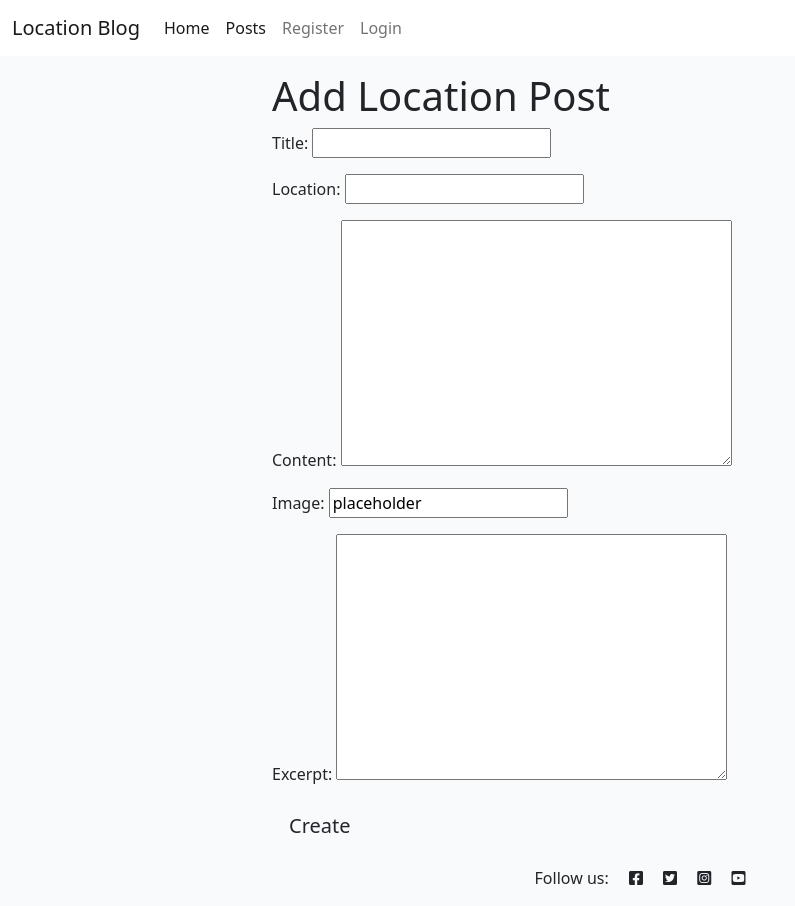
After one commit to Code-Institute-Submissions/DionneMaguire-locationblog_OctResub, a Django app: page /post_create/ in a window 1280 px wide. The commit adds this page. Shown: the whole page, without its empty margins (0-795 px from the left). Run offline with Django 3.2, Linux system fonts and the light colour scheme; some libraries are stand-ins or nearby versions.

Commit message:
user can add a new post

```diff
--- a/blog/forms.py
+++ b/blog/forms.py
@@ -1,4 +1,4 @@
-from .models import Comment
+from .models import Comment, Post
 from django import forms
 
 
--- a/blog/models.py
+++ b/blog/models.py
@@ -1,5 +1,6 @@
 from django.db import models
 from django.contrib.auth.models import User
+from django.template.defaultfilters import slugify
 from cloudinary.models import CloudinaryField
 
 class Post(models.Model):
@@ -20,6 +21,11 @@ class Post(models.Model):
     def __str__(self):
         return self.title
 
+    def save(self, *args, **kwargs):
+        if not self.slug:
+            self.slug = slugify(self.title)
+        return super().save(*args, **kwargs)
+
     def number_of_likes(self):
         return self.likes.count()
 
--- a/blog/urls.py
+++ b/blog/urls.py
@@ -4,6 +4,8 @@ from django.urls import path
 
 urlpatterns = [
     path('', views.PostList.as_view(), name='home'),
+    path('post_create/', views.PostCreate.as_view(), name='post_create'),
     path('<slug:slug>/', views.PostDetail.as_view(), name='post_detail'),
     path('like/<slug:slug>', views.PostLike.as_view(), name='post_like'),
+
 ]
--- a/blog/views.py
+++ b/blog/views.py
@@ -1,6 +1,8 @@
-from django.shortcuts import render, get_object_or_404, reverse
+from django.shortcuts import render, get_object_or_404, reverse, redirect
 from django.views import generic, View
+from django.views.generic.edit import CreateView
 from django.http import HttpResponseRedirect
+from django.urls import reverse_lazy
 from .models import Post
 from .forms import CommentForm
 
@@ -74,3 +76,13 @@ class PostLike(View):
             post.likes.add(request.user)
 
         return HttpResponseRedirect(reverse('post_detail', args=[slug]))
+
+class PostCreate(CreateView):
+    model = Post
+    fields = ['title', 'location', 'content', 'featured_image', 'excerpt']
+    template_name = 'post_create.html'
+    success_url = reverse_lazy('home')
+
+    def form_valid(self, form):
+        form.instance.author = self.request.user
+        return super(PostCreate, self).form_valid(form)
--- a/templates/base.html
+++ b/templates/base.html
@@ -40,8 +40,12 @@
                     </li>
                     {% if user.is_authenticated %}
                     <li class="nav-link">
+                        <a class="nav-link" href="{% url 'post_create' %}">Create Post</a>
+                    </li>
+                    <li class="nav-link">
                         <a class="nav-link" href="{% url 'account_logout' %}">Logout</a>
                     </li>
+                    <p>{{ request.user }} is currently logged in</p>
                     {% else %}
                     <li class="nav-item">
                         <a class="nav-link" href="{% url 'account_signup' %}">Register</a>
--- a/templates/index.html
+++ b/templates/index.html
@@ -15,7 +15,7 @@
                             <div class="image-container">
                                 {% if "placeholder" in post.featured_image.url %}
                                 <img class="card-img-top"
-                                    src="https://codeinstitute.s3.amazonaws.com/fullstack/blog/default.jpg">
+                                    src="https://cdn.wallpapersafari.com/3/14/mzN39t.jpg">
                                 {% else %}
                                 <img class="card-img-top" src=" {{ post.featured_image.url }}">
                                 {% endif %}
--- /dev/null
+++ b/templates/post_create.html
@@ -0,0 +1,19 @@
+{% extends "base.html" %}
+
+{% block content %}
+{% load crispy_forms_tags %}
+
+<div class="container">
+    <div class="row">
+        <div class="col-md-8 mt-3 offset-md-2">
+            <h1>Add Location Post</h1>
+            <form method="POST" enctype="multipart/form-data">
+                {{ form.as_p }}
+                {% csrf_token %}
+                <input type="submit" value="Create" class="btn btn-lg">
+            </form>
+        </div>
+    </div>
+</div>
+
+{%endblock%}
```
